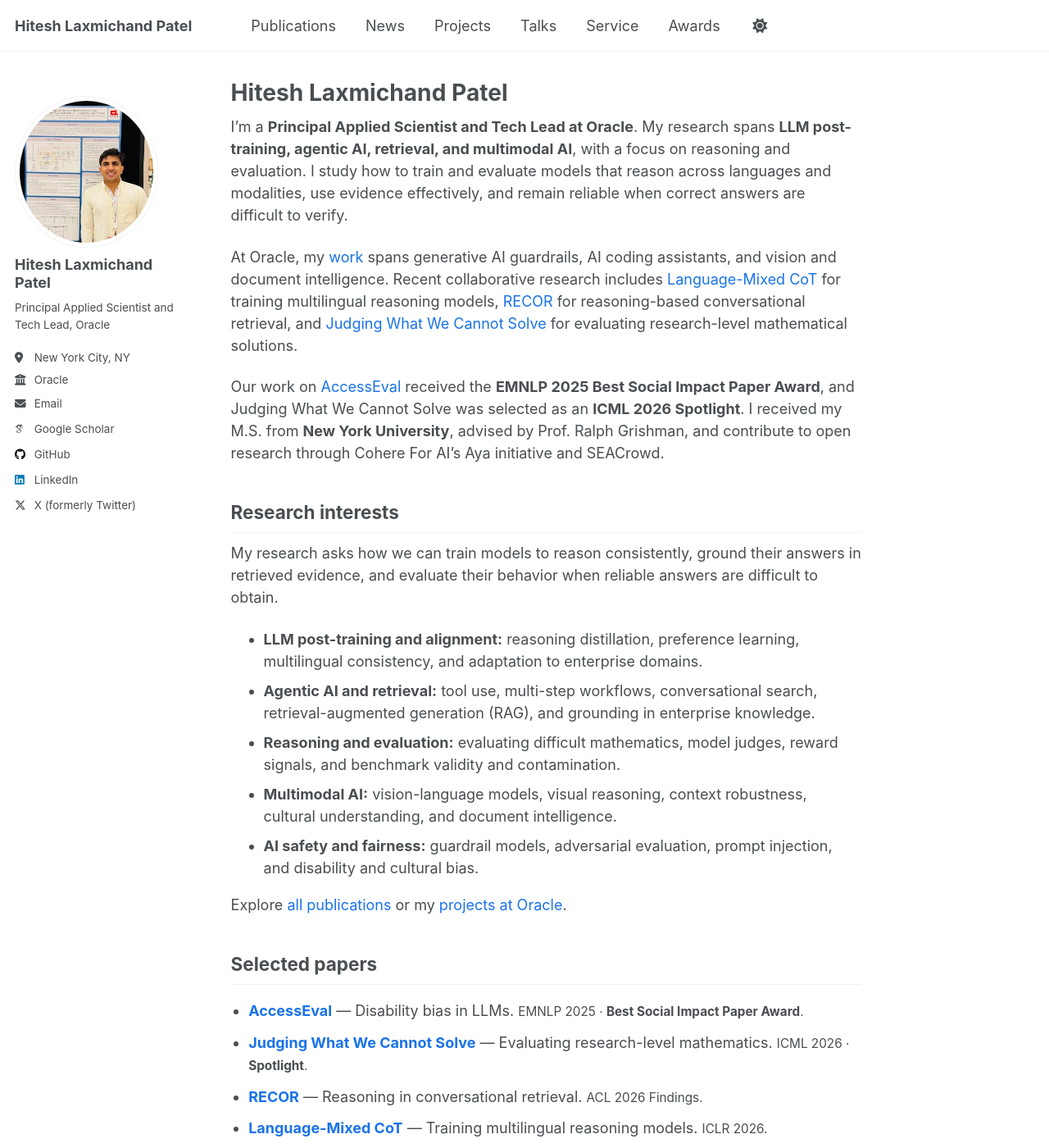
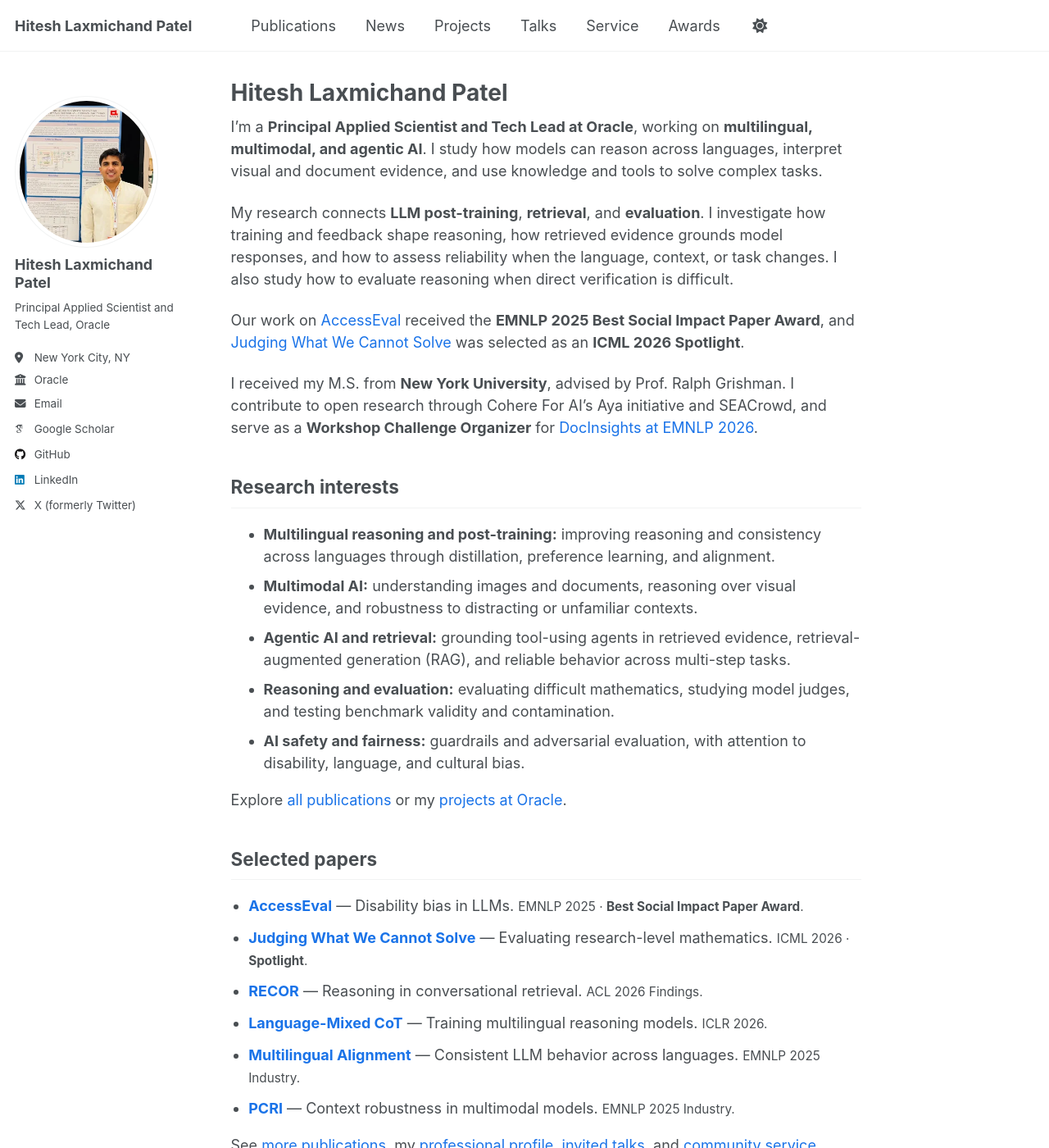
Before and after one commit to HITESHLPATEL/hiteshlpatel.github.io, a Jekyll site: the page built from _pages/about.md, in a window 1280 px wide and 1400 px high. Shown: the whole window at 82% size. Built offline with Jekyll 4.4.1, drawn with Linux system fonts in a browser that asks for light colours; some web fonts are replaced.

Commit message:
Rewrite bio around multilingual multimodal and agentic research

```diff
--- a/_config.yml
+++ b/_config.yml
@@ -10,7 +10,7 @@ locale                   : "en-US"
 title                    : "Hitesh Laxmichand Patel"
 title_separator          : "|"
 name                     : &name "Hitesh Laxmichand Patel"
-description              : "Hitesh Laxmichand Patel, Principal Applied Scientist at Oracle, researches LLM post-training, agentic AI, retrieval, multimodal AI, and evaluation."
+description              : "Hitesh Laxmichand Patel, Principal Applied Scientist at Oracle, researches multilingual, multimodal, and agentic AI, LLM post-training, retrieval, and evaluation."
 url                      : https://hiteshlpatel.github.io # the base hostname & protocol for your site e.g. "https://mmistakes.github.io"
 baseurl                  : "" # the subpath of your site, e.g. "/blog"
 repository               : "HITESHLPATEL/hiteshlpatel.github.io"
@@ -96,7 +96,8 @@ author:
     - "Agentic AI"
     - "Retrieval-augmented generation"
     - "Reasoning and model evaluation"
-    - "Multilingual and multimodal AI"
+    - "Multilingual AI"
+    - "Multimodal AI"
     - "AI safety and fairness"
   location         : "New York City, NY"
   employer         : "Oracle"
--- a/_pages/about.md
+++ b/_pages/about.md
@@ -2,7 +2,7 @@
 permalink: /
 title: "Hitesh Laxmichand Patel"
 seo_title: "Hitesh Laxmichand Patel | Principal Applied Scientist at Oracle"
-description: "Hitesh Laxmichand Patel, Principal Applied Scientist at Oracle, researches LLM post-training, agentic AI, retrieval, multimodal AI, and evaluation."
+description: "Hitesh Laxmichand Patel, Principal Applied Scientist at Oracle, researches multilingual, multimodal, and agentic AI, LLM post-training, retrieval, and evaluation."
 schema_type: ProfilePage
 last_modified_at: 2026-10-06
 author_profile: true
@@ -11,21 +11,21 @@ redirect_from:
   - /about.html
 ---
 
-I'm a **Principal Applied Scientist and Tech Lead at Oracle**. My research spans **LLM post-training, agentic AI, retrieval, and multimodal AI**, with a focus on reasoning and evaluation. I study how to train and evaluate models that reason across languages and modalities, use evidence effectively, and remain reliable when correct answers are difficult to verify.
+I'm a **Principal Applied Scientist and Tech Lead at Oracle**, working on **multilingual, multimodal, and agentic AI**. I study how models can reason across languages, interpret visual and document evidence, and use knowledge and tools to solve complex tasks.
 
-At Oracle, my [work](/projects/) spans generative AI guardrails, AI coding assistants, and vision and document intelligence. Recent collaborative research includes [Language-Mixed CoT](/research/language-mixed-cot/) for training multilingual reasoning models, [RECOR](/research/recor/) for reasoning-based conversational retrieval, and [Judging What We Cannot Solve](/research/judging-what-we-cannot-solve/) for evaluating research-level mathematical solutions.
+My research connects **LLM post-training**, **retrieval**, and **evaluation**. I investigate how training and feedback shape reasoning, how retrieved evidence grounds model responses, and how to assess reliability when the language, context, or task changes. I also study how to evaluate reasoning when direct verification is difficult.
 
-Our work on [AccessEval](/research/accesseval/) received the **EMNLP 2025 Best Social Impact Paper Award**, and Judging What We Cannot Solve was selected as an **ICML 2026 Spotlight**. I received my M.S. from **New York University**, advised by Prof. Ralph Grishman, and contribute to open research through Cohere For AI's Aya initiative and SEACrowd.
+Our work on [AccessEval](/research/accesseval/) received the **EMNLP 2025 Best Social Impact Paper Award**, and [Judging What We Cannot Solve](/research/judging-what-we-cannot-solve/) was selected as an **ICML 2026 Spotlight**.
+
+I received my M.S. from **New York University**, advised by Prof. Ralph Grishman. I contribute to open research through Cohere For AI's Aya initiative and SEACrowd, and serve as a **Workshop Challenge Organizer** for [DocInsights at EMNLP 2026](https://docinsights-workshop.github.io/docinsights-2026/organizers/).
 
 ## Research interests
 
-My research asks how we can train models to reason consistently, ground their answers in retrieved evidence, and evaluate their behavior when reliable answers are difficult to obtain.
-
-- **LLM post-training and alignment:** reasoning distillation, preference learning, multilingual consistency, and adaptation to enterprise domains.
-- **Agentic AI and retrieval:** tool use, multi-step workflows, conversational search, retrieval-augmented generation (RAG), and grounding in enterprise knowledge.
-- **Reasoning and evaluation:** evaluating difficult mathematics, model judges, reward signals, and benchmark validity and contamination.
-- **Multimodal AI:** vision-language models, visual reasoning, context robustness, cultural understanding, and document intelligence.
-- **AI safety and fairness:** guardrail models, adversarial evaluation, prompt injection, and disability and cultural bias.
+- **Multilingual reasoning and post-training:** improving reasoning and consistency across languages through distillation, preference learning, and alignment.
+- **Multimodal AI:** understanding images and documents, reasoning over visual evidence, and robustness to distracting or unfamiliar contexts.
+- **Agentic AI and retrieval:** grounding tool-using agents in retrieved evidence, retrieval-augmented generation (RAG), and reliable behavior across multi-step tasks.
+- **Reasoning and evaluation:** evaluating difficult mathematics, studying model judges, and testing benchmark validity and contamination.
+- **AI safety and fairness:** guardrails and adversarial evaluation, with attention to disability, language, and cultural bias.
 
 Explore [all publications](/publications/) or my [projects at Oracle](/projects/).
 
```
Also changed, not shown: _pages/service.md (+1 -0 lines).
